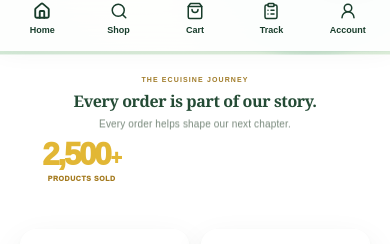
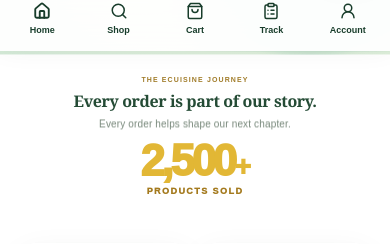
Before and after one commit to ecuisinefoods-collab/ecuisinefoods, a Next.js app: page / in a window 390 px wide. Shown: the part 793-1037 px from the top of the page. Built offline with nearby package versions, Linux system fonts and the light colour scheme; no server answers; the database is empty.

Commit message:
Centre the remaining products sold milestone

```diff
--- a/src/app/globals.css
+++ b/src/app/globals.css
@@ -1946,14 +1946,14 @@ input[type="submit"]:active:not(:disabled) {
 
 
 
-/* Three aligned community milestones: affiliates, products sold, customers. */
+/* Single centred products-sold milestone; affiliate and customer counters removed. */
 .ec-journey-quiet__stats{
-  display:grid;grid-template-columns:repeat(3,minmax(0,1fr));align-items:center;
-  gap:clamp(12px,4vw,48px);width:100%;max-width:820px;
+  display:flex;align-items:center;justify-content:center;
+  width:100%;max-width:820px;margin-inline:auto;
 }
 .ec-journey-quiet__stat{display:flex;min-width:0;flex-direction:column;align-items:center;justify-content:center;gap:6px;text-align:center}
-.ec-journey-quiet__stats .ec-journey-quiet__number{font-size:clamp(34px,5vw,60px)!important}
-.ec-journey-quiet__stats .ec-journey-quiet__sold-label{font-size:9px!important;letter-spacing:.16em}
+.ec-journey-quiet__stats .ec-journey-quiet__number{font-size:clamp(48px,6vw,68px)!important}
+.ec-journey-quiet__stats .ec-journey-quiet__sold-label{font-size:10px!important;letter-spacing:.22em}
 .ec-footer-partnership-cta{
   color:#f5dfa0!important;border:1px solid rgba(231,204,126,.3);
   background:linear-gradient(120deg,#20563c,#1a4732);
@@ -1961,8 +1961,7 @@ input[type="submit"]:active:not(:disabled) {
 }
 .ec-footer-partnership-cta:hover{color:#fff1c4!important;box-shadow:0 10px 22px rgba(0,0,0,.25)}
 @media(max-width:640px){
-  .ec-journey-quiet__stats{gap:6px}
-  .ec-journey-quiet__stats .ec-journey-quiet__number{font-size:clamp(27px,8vw,39px)!important;letter-spacing:-.07em}
-  .ec-journey-quiet__stats .ec-journey-quiet__sold-label{font-size:7px!important;letter-spacing:.08em}
+  .ec-journey-quiet__stats .ec-journey-quiet__number{font-size:clamp(44px,11vw,58px)!important}
+  .ec-journey-quiet__stats .ec-journey-quiet__sold-label{font-size:9px!important;letter-spacing:.16em}
 }
 @media(prefers-reduced-motion:reduce){.ec-footer-partnership-cta{transition:none!important}}
```
